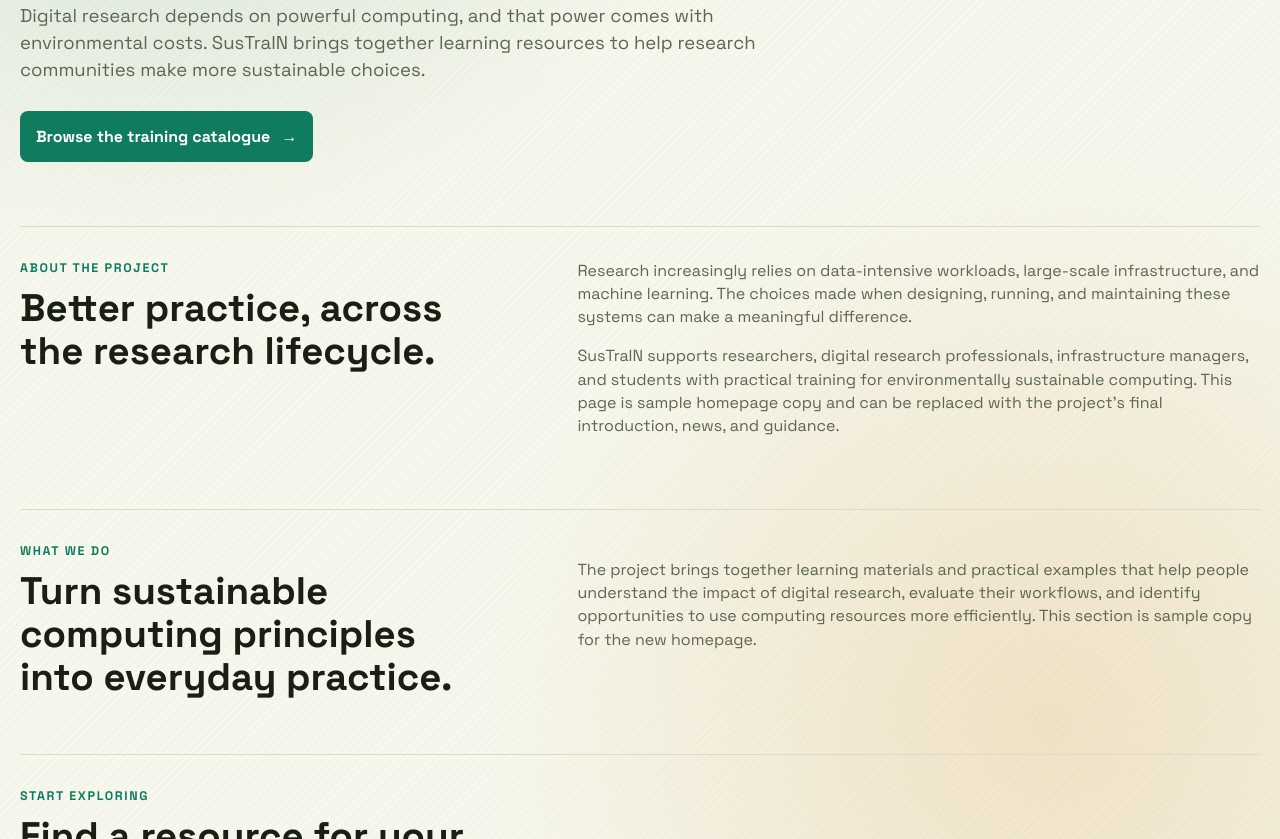
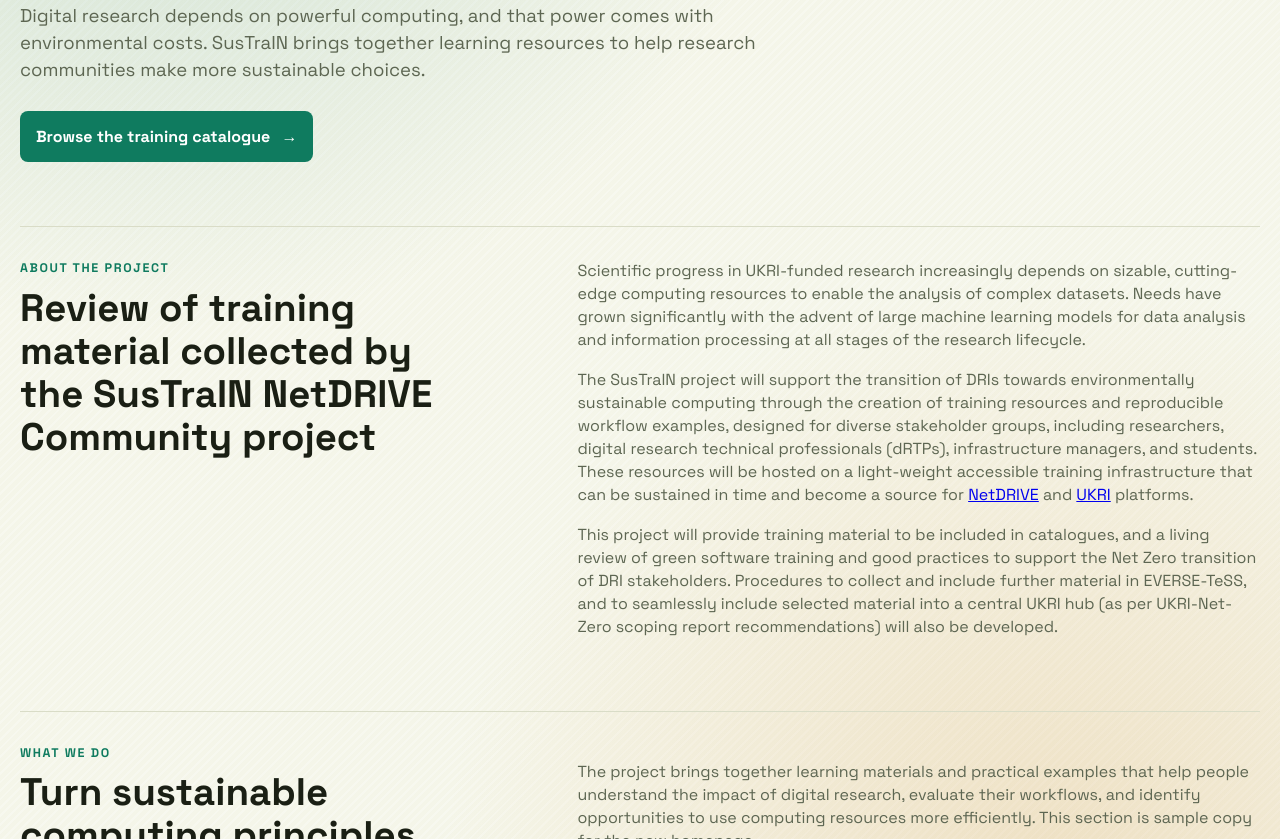
Before and after one commit to UofM-Green-Compute/SusTraIN-training-material-review, a plain HTML site: page index.html in a window 1280 px wide. Shown: the part 636-1475 px from the top of the page. Drawn offline with Linux system fonts and the light colour scheme.

Commit message:
Transferred about text into correct location on new home page

```diff
--- a/index.html
+++ b/index.html
@@ -45,17 +45,26 @@
       <section class="home-overview home-section" id="about-project" aria-labelledby="overview-title">
         <div>
           <p class="eyebrow">About the project</p>
-          <h2 id="overview-title">Better practice, across the research lifecycle.</h2>
+          <h2 id="overview-title">Review of training material collected by the SusTraIN NetDRIVE Community project</h2>
         </div>
         <div class="home-copy">
           <p>
-            Research increasingly relies on data-intensive workloads, large-scale infrastructure, and machine learning.
-            The choices made when designing, running, and maintaining these systems can make a meaningful difference.
+            Scientific progress in UKRI-funded research increasingly depends on sizable, cutting-edge computing resources to enable
+            the analysis of complex datasets. Needs have grown significantly with the advent of large machine learning models for
+            data analysis and information processing at all stages of the research lifecycle.
           </p>
           <p>
-            SusTraIN supports researchers, digital research professionals, infrastructure managers, and students with
-            practical training for environmentally sustainable computing. This page is sample homepage copy and can be
-            replaced with the project’s final introduction, news, and guidance.
+            The SusTraIN project will support the transition of DRIs towards environmentally sustainable computing through the creation of
+            training resources and reproducible workflow examples, designed for diverse stakeholder groups, including researchers,
+            digital research technical professionals (dRTPs), infrastructure managers, and students. These resources will be hosted on a
+            light-weight accessible training infrastructure that can be sustained in time and become a source for
+            <a href="https://uknetdrive.org/">NetDRIVE</a> and <a href="https://www.ukri.org/">UKRI</a> platforms.
+          </p>
+          <p>
+            This project will provide training material to be included in catalogues, and a living review of green software training and
+            good practices to support the Net Zero transition of DRI stakeholders. Procedures to collect and include further material in
+            EVERSE-TeSS, and to seamlessly include selected material into a central UKRI hub (as per UKRI-Net-Zero scoping report recommendations)
+            will also be developed.
           </p>
         </div>
       </section>
```
Also changed, not shown: page_rendering_code/index.html (+0 -22 lines).
